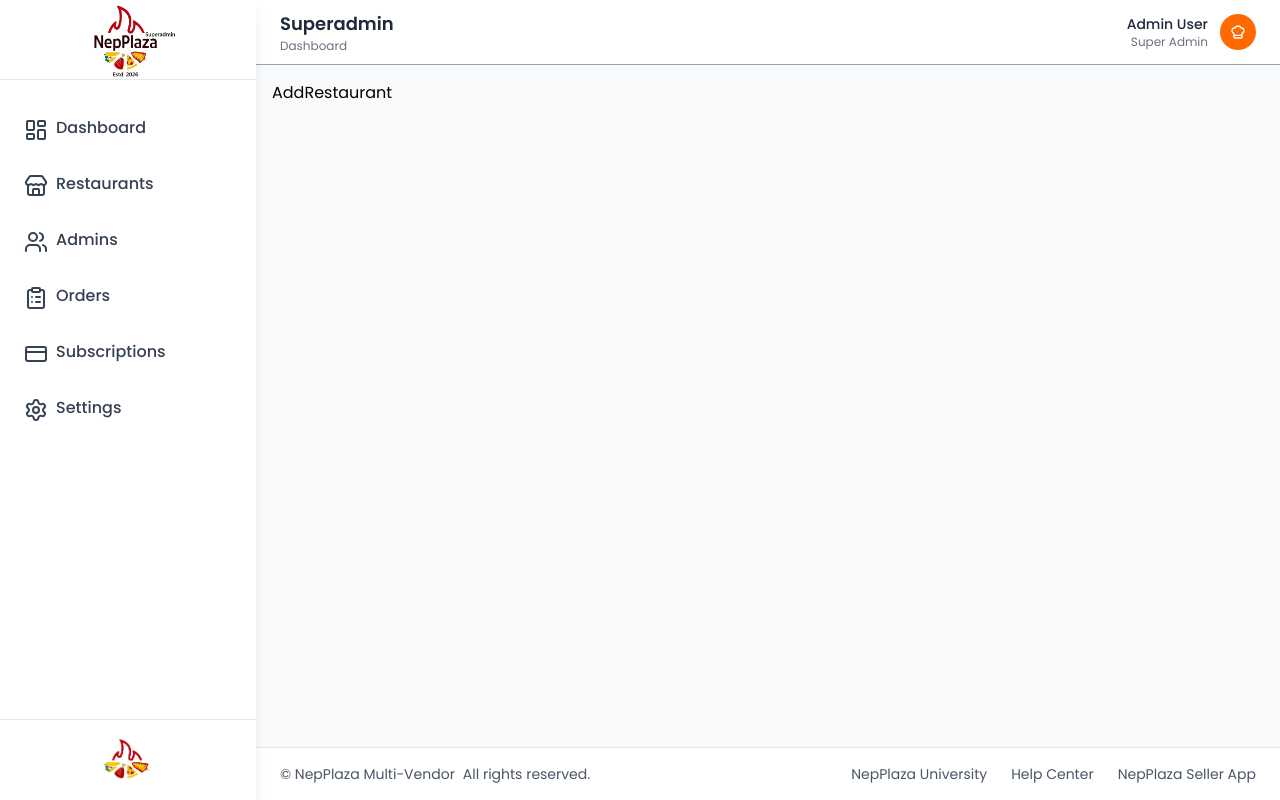
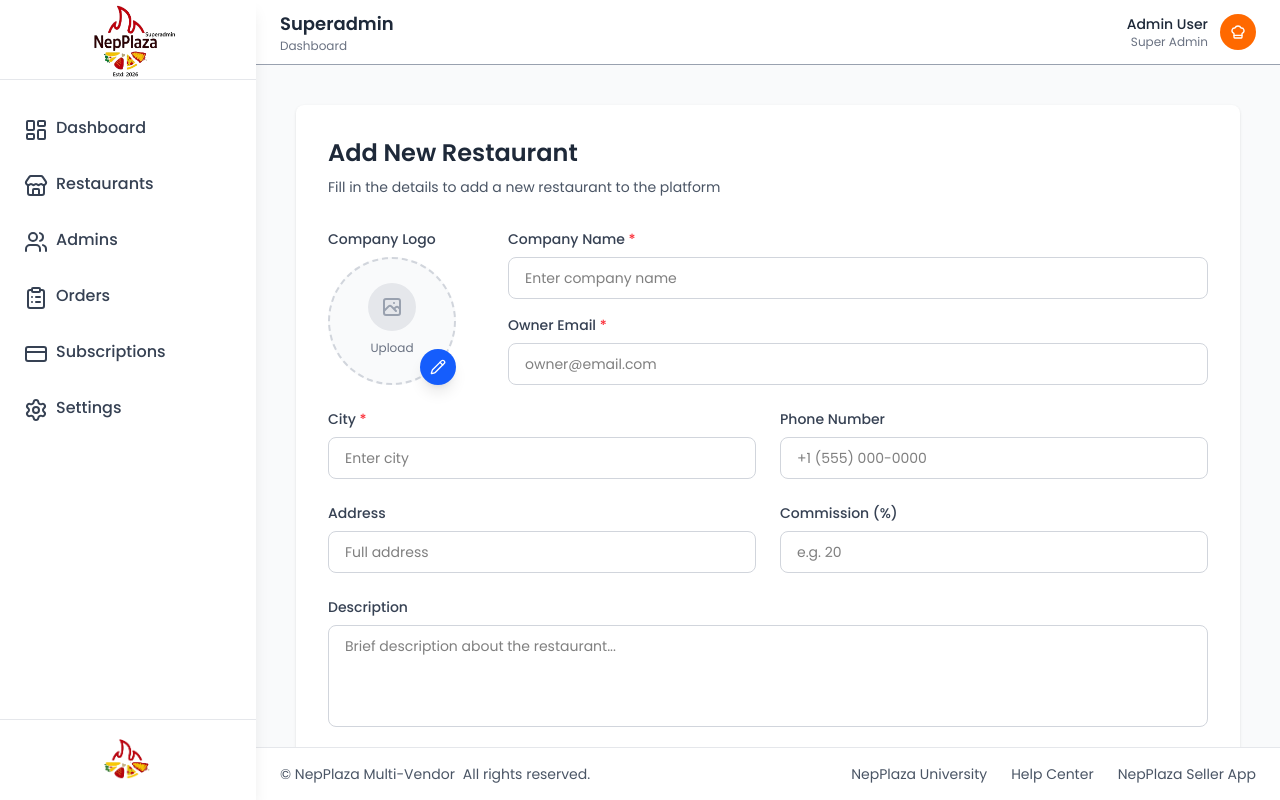
Before and after one commit to Sujan7Neupane/multivendor-restaurant-platform, a Next.js app: page /superadmin/restaurants/add in a window 1280 px wide. Built offline with nearby package versions, Linux system fonts and the light colour scheme.

Commit message:
feat: add Add Restaurant UI

```diff
--- a/src/app/superadmin/restaurants/add/page.tsx
+++ b/src/app/superadmin/restaurants/add/page.tsx
@@ -1,7 +1,146 @@
 import React from "react";
+import { Pencil } from "lucide-react";
+import Button from "@/components/ui/Button";
+import Input from "@/components/ui/Input";
 
 function AddRestaurant() {
-  return <div>AddRestaurant</div>;
+  return (
+    <div className="p-4 sm:p-6 bg-gray-50 min-h-screen">
+      <div className="w-full max-w-5xl mx-auto bg-white rounded-lg shadow p-6 sm:p-8">
+        {/* Header */}
+        <div className="mb-8">
+          <h1 className="text-2xl font-semibold text-gray-800 mb-2">
+            Add New Restaurant
+          </h1>
+          <p className="text-sm text-gray-600">
+            Fill in the details to add a new restaurant to the platform
+          </p>
+        </div>
+
+        {/* Form */}
+        <form>
+          <div className="space-y-6">
+            {/* Row 1: Circular Logo + Company Name + Owner Email */}
+            <div className="flex flex-col sm:flex-row gap-6">
+              {/* Logo Upload - Circular */}
+              <div className="flex-shrink-0">
+                <label className="block text-sm font-medium text-gray-700 mb-2">
+                  Company Logo
+                </label>
+                <div className="relative w-32 h-32">
+                  <div className="w-full h-full rounded-full border-2 border-dashed border-gray-300 bg-gray-50 flex items-center justify-center hover:border-gray-400 transition cursor-pointer overflow-hidden">
+                    <div className="text-center">
+                      <div className="w-12 h-12 mx-auto mb-1 bg-gray-200 rounded-full flex items-center justify-center">
+                        <svg
+                          className="w-6 h-6 text-gray-400"
+                          fill="none"
+                          stroke="currentColor"
+                          viewBox="0 0 24 24"
+                        >
+                          <path
+                            strokeLinecap="round"
+                            strokeLinejoin="round"
+                            strokeWidth={2}
+                            d="M4 16l4.586-4.586a2 2 0 012.828 0L16 16m-2-2l1.586-1.586a2 2 0 012.828 0L20 14m-6-6h.01M6 20h12a2 2 0 002-2V6a2 2 0 00-2-2H6a2 2 0 00-2 2v12a2 2 0 002 2z"
+                          />
+                        </svg>
+                      </div>
+                      <span className="text-xs text-gray-500">Upload</span>
+                    </div>
+                  </div>
+
+                  {/* Edit Icon - Bottom Right Corner */}
+                  <button
+                    type="button"
+                    className="absolute bottom-0 right-0 w-9 h-9 bg-blue-600 text-white rounded-full flex items-center justify-center shadow-lg hover:bg-blue-700 transition"
+                  >
+                    <Pencil size={16} />
+                  </button>
+                </div>
+              </div>
+
+              {/* Right Side Fields */}
+              <div className="flex-1 grid sm:grid-cols-1 gap-4 ml-7">
+                {/* Company Name */}
+                <div>
+                  <label className="block text-sm font-medium text-gray-700 mb-2">
+                    Company Name <span className="text-red-500">*</span>
+                  </label>
+                  <Input placeholder="Enter company name" />
+                </div>
+
+                {/* Owner Email */}
+                <div>
+                  <label className="block text-sm font-medium text-gray-700 mb-2">
+                    Owner Email <span className="text-red-500">*</span>
+                  </label>
+                  <Input type="email" placeholder="owner@email.com" />
+                </div>
+              </div>
+            </div>
+
+            {/* Row 2: City + Phone */}
+            <div className="grid sm:grid-cols-2 gap-6">
+              {/* City */}
+              <div>
+                <label className="block text-sm font-medium text-gray-700 mb-2">
+                  City <span className="text-red-500">*</span>
+                </label>
+                <Input placeholder="Enter city" />
+              </div>
+
+              {/* Phone Number */}
+              <div>
+                <label className="block text-sm font-medium text-gray-700 mb-2">
+                  Phone Number
+                </label>
+                <Input type="tel" placeholder="+1 (555) 000-0000" />
+              </div>
+            </div>
+
+            {/* Row 3: Address + Commission */}
+            <div className="grid sm:grid-cols-2 gap-6">
+              {/* Address */}
+              <div>
+                <label className="block text-sm font-medium text-gray-700 mb-2">
+                  Address
+                </label>
+                <Input placeholder="Full address" />
+              </div>
+
+              {/* Commission */}
+              <div>
+                <label className="block text-sm font-medium text-gray-700 mb-2">
+                  Commission (%)
+                </label>
+                <Input type="number" placeholder="e.g. 20" />
+              </div>
+            </div>
+
+            {/* Description - Full Width */}
+            <div>
+              <label className="block text-sm font-medium text-gray-700 mb-2">
+                Description
+              </label>
+              <textarea
+                placeholder="Brief description about the restaurant..."
+                rows={4}
+                className="w-full px-4 py-2.5 border border-gray-300 rounded-lg text-sm focus:outline-none focus:ring-2 focus:ring-blue-500 focus:border-blue-500 resize-none"
+              />
+            </div>
+          </div>
+
+          {/* Actions */}
+          <div className="flex flex-col-reverse sm:flex-row justify-end gap-3 mt-8 pt-6 border-t">
+            <Button variant="outline" className="w-full sm:w-auto">
+              Cancel
+            </Button>
+            <Button className="w-full sm:w-auto">Save Restaurant</Button>
+          </div>
+        </form>
+      </div>
+    </div>
+  );
 }
 
 export default AddRestaurant;
```
